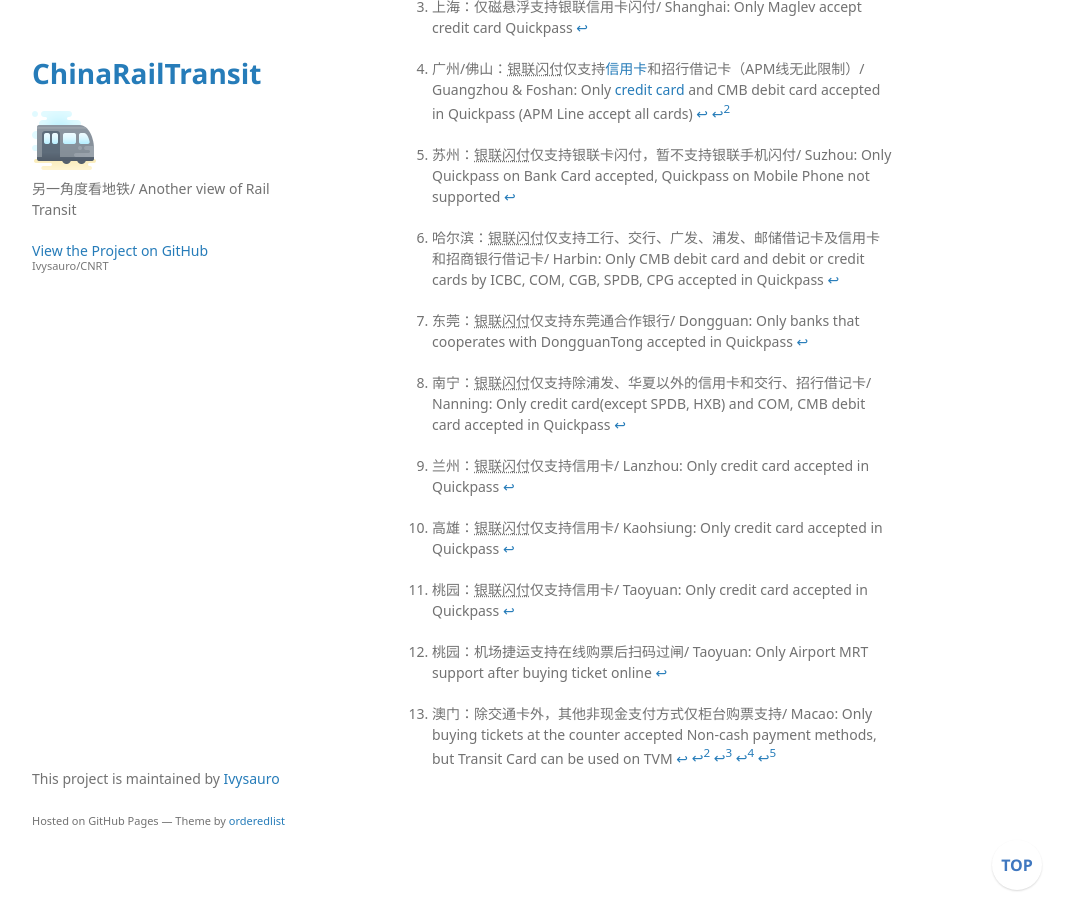
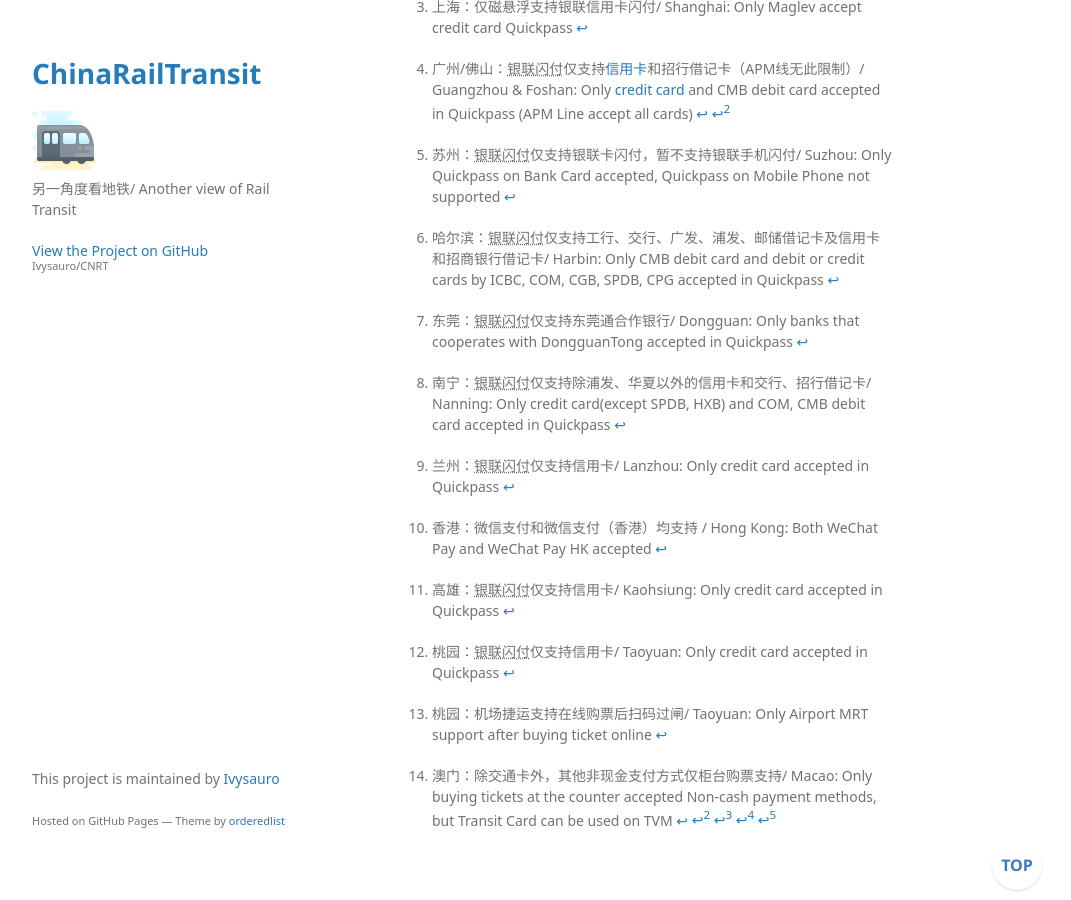
Before and after one commit to Ivysauro/CNRT, a Jekyll site: the page built from data/Pay.md, in a window 1280 px wide and 900 px high, scrolled down 11355 px. Shown: the whole window, without its empty margins (178-1249 px from the left). Built offline with Jekyll 4.4.1, drawn with Linux system fonts in a browser that asks for light colours; some web fonts are replaced; our own code applies the rules of GitHub Pages for plain Markdown files; a script that is not in the unit is left out; some of the changed text lies outside the part shown.

Commit message:
🍊更新香港数据
香港支持微信支付和云闪付过闸

```diff
--- a/data/Pay.md
+++ b/data/Pay.md
@@ -87,7 +87,7 @@
 | <img src="https://raw.githubusercontent.com/Ivysauro/CNRT/master/images/city/sx.gif" width="20" hegiht="20"/>3306 绍兴/ Shaoxing | 2021 | ✅ | ✅ | ✅ | | ✅ |  |✅ | |
 | <img src="https://raw.githubusercontent.com/Ivysauro/CNRT/master/images/city/wuh.gif" width="20" hegiht="20"/>3402 芜湖/ Wuhu | 2021 | ✅💥 | ✅ | | | ✅ | |✅ | |
 | <img src="https://raw.githubusercontent.com/Ivysauro/CNRT/master/images/city/fs.gif" width="20" hegiht="20"/>4406 佛山/ Foshan | 2021 | ✅ | ⭕[^gz] | ✅ | ✅ |  || ✅ | |
-| <img src="https://raw.githubusercontent.com/Ivysauro/CNRT/master/images/city/hk.gif" width="20" hegiht="20"/>8101 香港/ Hong Kong | 1979 | | ⏳ | ✅ | ⏳ | ⏳ | ⏳ | ✅ | <img src="https://raw.githubusercontent.com/Ivysauro/CNRT/master/images/AlipayHK.png" width="20" hegiht="20" alt="AlipayHK"/> |
+| <img src="https://raw.githubusercontent.com/Ivysauro/CNRT/master/images/city/hk.gif" width="20" hegiht="20"/>8101 香港/ Hong Kong | 1979 | | ⏳ | ✅ | ✅💥[^hk] | ✅💥 | ⏳ | ✅ | <img src="https://raw.githubusercontent.com/Ivysauro/CNRT/master/images/AlipayHK.png" width="20" hegiht="20" alt="AlipayHK"/> |
 | <img src="https://raw.githubusercontent.com/Ivysauro/CNRT/master/images/city/mo.gif" width="20" hegiht="20"/>8201 澳门/ Macao | 2019 | | | | | | | | |
 | <img src="https://raw.githubusercontent.com/Ivysauro/CNRT/master/images/city/tp.gif" width="20" hegiht="20"/>8301 台北/ Taipei | 1996 | | ⏳ | | | | | | |
 | <img src="https://raw.githubusercontent.com/Ivysauro/CNRT/master/images/city/kh.gif" width="20" hegiht="20"/>8306 高雄/ Kaohsiung | 2008 | | ⭕[^kh] | | | ✅ | V/M/J | ✅ | <img src="https://raw.githubusercontent.com/Ivysauro/CNRT/master/images/Line Pay.png" width="20" hegiht="20" alt="Line Pay"/> |
@@ -118,6 +118,8 @@
 [^ty]: 桃园：机场捷运支持在线购票后扫码过闸/ Taoyuan: Only Airport MRT support after buying ticket online
 
 [^ty2]: 桃园：银联闪付仅支持信用卡/ Taoyuan: Only credit card accepted in Quickpass
+
+[^hk]: 香港：微信支付和微信支付（香港）均支持 / Hong Kong: Both WeChat Pay and WeChat Pay HK accepted
 
 [^mo]: 澳门：除交通卡外，其他非现金支付方式仅柜台购票支持/ Macao: Only buying tickets at the counter accepted Non-cash payment methods, but Transit Card can be used on TVM
 
```
